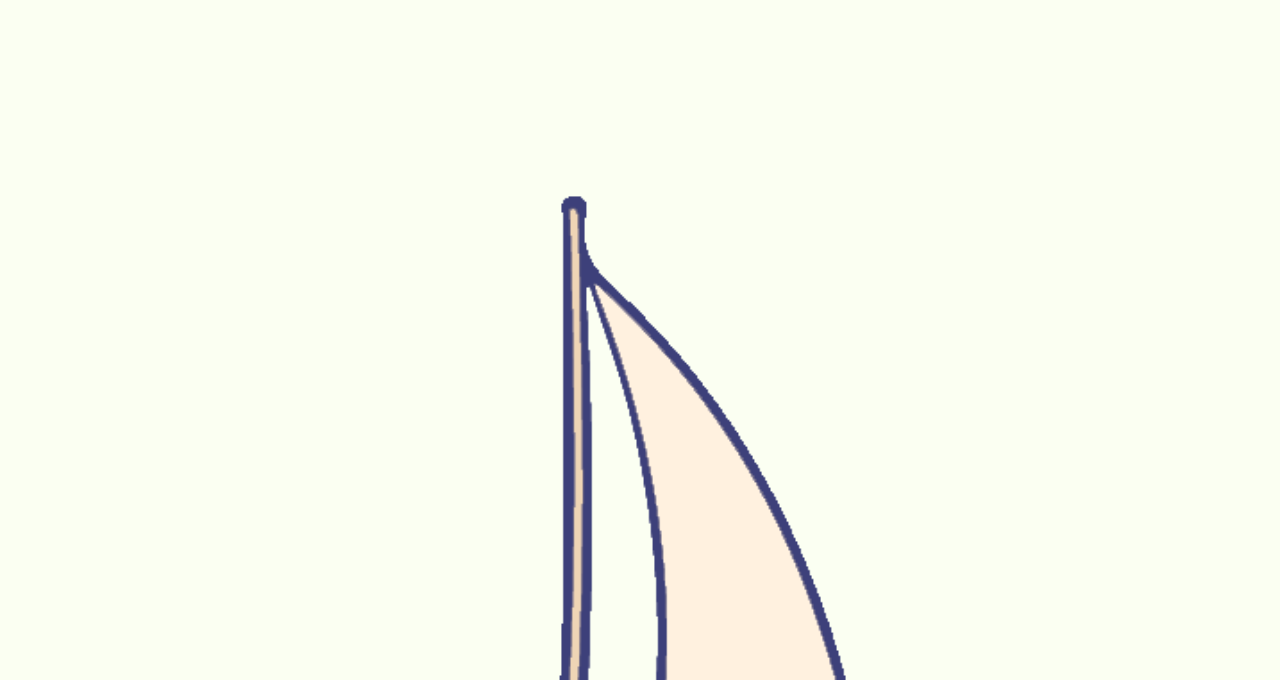
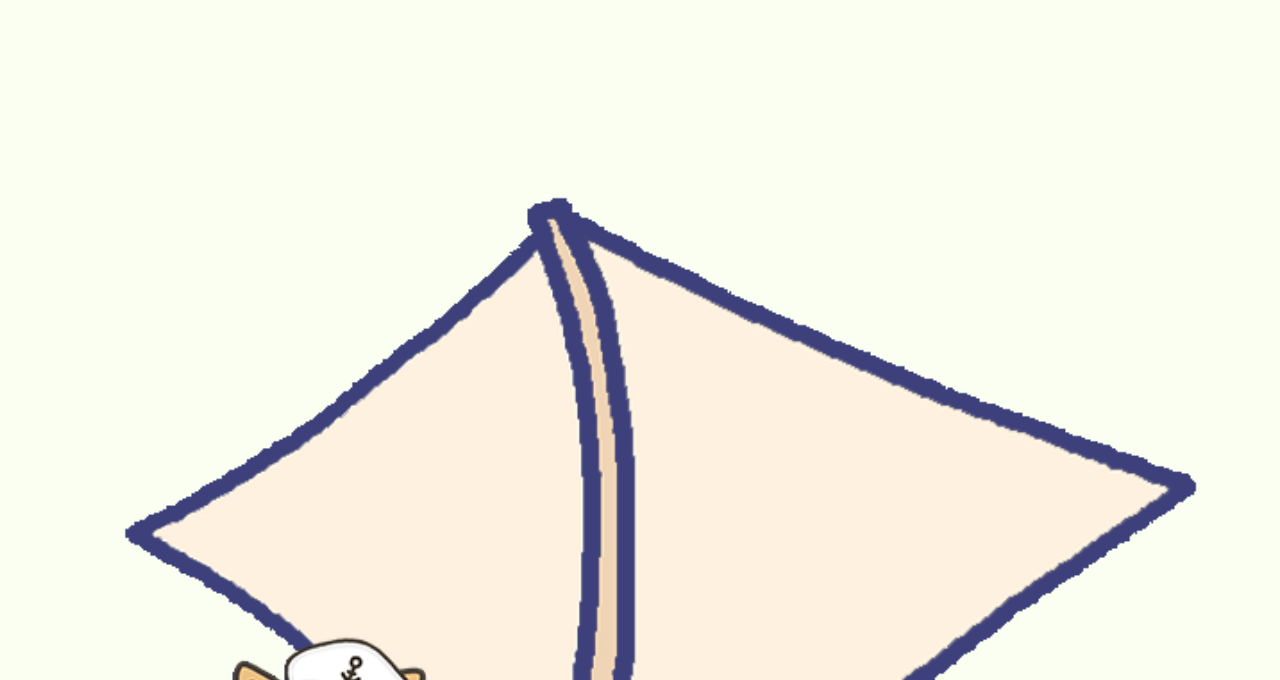
Before and after one commit to Berkeloeroe/PoesieBoot, a plain HTML site: page index.html in a window 1280 px wide. Shown: the part 120-800 px from the top of the page. Drawn offline with Linux system fonts and the light colour scheme; a web font is replaced by a local one.

Commit message:
nieuwe piccas

```diff
--- a/index.html
+++ b/index.html
@@ -36,7 +36,7 @@
     <main>
       <!-- sectie 1 -->
       <section>
-        <img class="mapfoto" src="media/boot3.png" alt="boot" />
+        <img class="mapfoto" src="media/vet2.png" alt="boot" />
         <h1>Welkom op mijn fan pagina</h1>
         <p>
           Hoi dit is mijn fan website van de Poezenboot die ik heb gemaakt voor
```
Also changed, not shown: media/vet.png (added), media/vet2.png (added), 1 other file.
